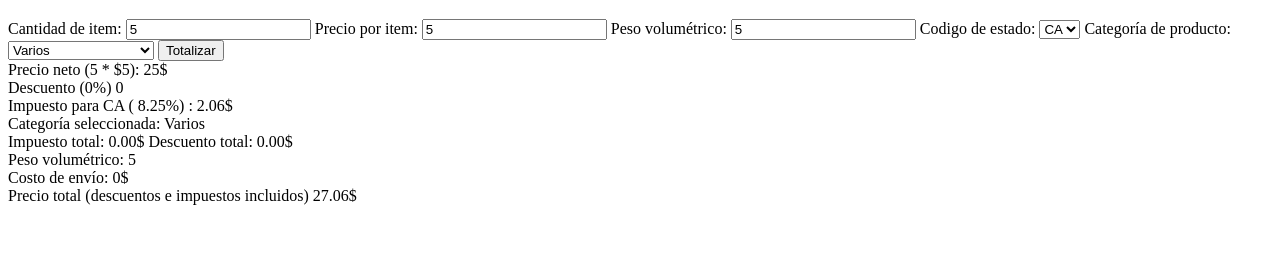
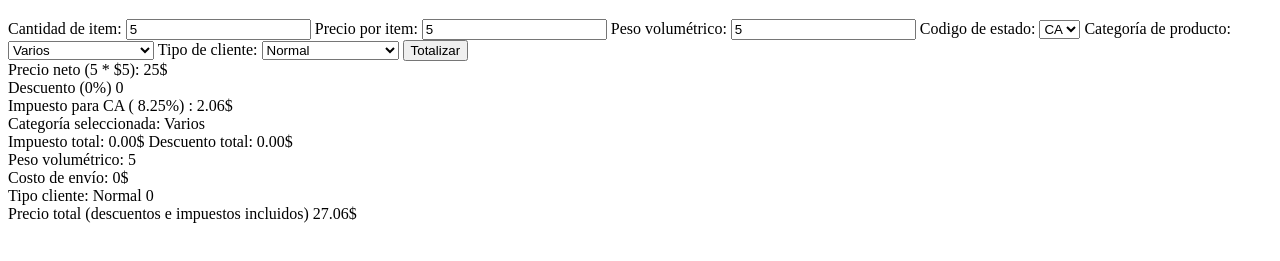
Before and after one commit to gandarillasNavia/Proyecto_Totalizador, a website built with Parcel: page index.html in a window 1280 px wide. Both pictures are taken after typing "5", "5", "5" into the empty fields and a click on the input "Totalizar". Shown: the part 61-322 px from the top of the page. Built offline with nearby package versions, Linux system fonts and the light colour scheme.

Commit message:
feat(ui): seleccionar tipo de cliente y mostrar la seleccion

```diff
--- a/index.html
+++ b/index.html
@@ -38,6 +38,14 @@
 			<option value="Vestimenta">Vestimenta</option>
 		</select>
 
+		<label for="tipo-cli-sel">Tipo de cliente:</label>
+		<select id="tipo-cli-sel">
+			<option value="Normal" selected>Normal</option>
+			<option value="Recurrente">Recurrente</option>
+			<option value="Antiguo Recurrente">Antiguo Recurrente</option>
+			<option value="Especial">Especial</option>
+		</select>
+
 		<input type="submit" value="Totalizar" id="totalizar-bt">
 	</form>
 
@@ -64,10 +72,13 @@
 		<span>Categoría seleccionada: </span>
 		<span id="categoria"></span>
 	</div>
-	<span> Impuesto total: </span>
-	<span id="impuesto-categoria"></span>
-	<span> Descuento total: </span>
-	<span id="descuento-categoria"></span>
+
+	<div>
+		<span> Impuesto total: </span>
+		<span id="impuesto-categoria"></span>
+		<span> Descuento total: </span>
+		<span id="descuento-categoria"></span>
+	</div>
 
 	<div>
 		<span>Peso volumétrico: </span>
@@ -80,6 +91,12 @@
 	</div>
 
 	<div>
+		<span>Tipo cliente: </span>
+		<span id="tipo-cli"></span>
+		<span id="descuento-tipo-cli"></span>
+	</div>
+
+	<div>
 		<span>Precio total (descuentos e impuestos incluidos)</span>
 		<span id="precio-total"></span>
 	</div>
--- a/src/presenter.js
+++ b/src/presenter.js
@@ -19,9 +19,17 @@ const spanDescuentoCategoria = document.getElementById("descuento-categoria");
 const spanPorcentajeImpuesto = document.getElementById("porcentaje-impuesto");
 const spanTotalImpuesto = document.getElementById("total-impuesto");
 const spanPrecioTotal = document.getElementById("precio-total");
-const spanPorcentajeDescuentoPrecio = document.getElementById("porcentaje-descuento-precio")
-const spanTotalDescuentoPrecio = document.getElementById("descuento-precio-total")
+const spanPorcentajeDescuentoPrecio = document.getElementById("porcentaje-descuento-precio");
+const spanTotalDescuentoPrecio = document.getElementById("descuento-precio-total");
+const selectTipoCliente = document.getElementById("tipo-cli-sel");
+const spanTipoCliente = document.getElementById("tipo-cli");
+const spanDescuentoTipoCliente = document.getElementById("descuento-tipo-cli");
 
+function tipoCliente() {
+  let tipo = selectTipoCliente.value;
+  spanTipoCliente.textContent = `${tipo}`;
+  spanDescuentoTipoCliente.textContent = 0;
+}
 
 form.addEventListener("submit", (event) => {
   event.preventDefault();
@@ -51,4 +59,5 @@ form.addEventListener("submit", (event) => {
   spanImpuestoCategoria.textContent = impuestoCategoria.toFixed(2) + "$";
   spanDescuentoCategoria.textContent = descuentoCategoria.toFixed(2) + "$";
   spanPrecioTotal.textContent = precioTotal.toFixed(2) + "$";
+  tipoCliente();
 });
```
